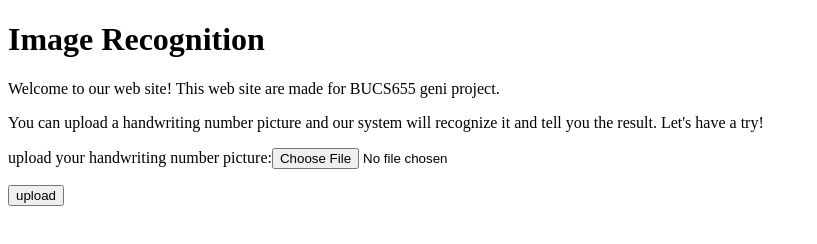
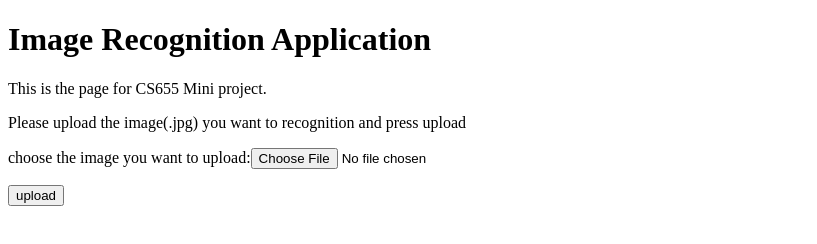
Before and after one commit to lux1997/CS655_grp, a plain HTML site: page index.html in a window 1280 px wide. Shown: the whole page, without its empty margins (0-817 px from the left). Drawn offline with Linux system fonts and the light colour scheme.

Commit message:
Update index.html

```diff
--- a/index.html
+++ b/index.html
@@ -1,4 +1,3 @@
-
 <!DOCTYPE html>
 <html>
     <head>
@@ -6,11 +5,11 @@
         <title>CS655 geni project</title>
     </head>
 <body>
-<h1>Image Recognition</h1>
-<p>Welcome to our web site! This web site are made for BUCS655 geni project.</p>
-<p>You can upload a handwriting number picture and our system will recognize it and tell you the result. Let's have a try!</p>
+<h1>Image Recognition Application</h1>
+<p>This is the page for CS655 Mini project.</p>
+<p>Please upload the image(.jpg) you want to recognition and press upload</p>
 <form enctype="multipart/form-data" action="/cgi-bin/client.py" method="post">
-<p>upload your handwriting number picture:<input type="file" name="filename" /></p>
+<p>choose the image you want to upload:<input type="file" name="filename" /></p>
 <p><input type="submit" value="upload" /> </p>
 </form>
 </body>
```
